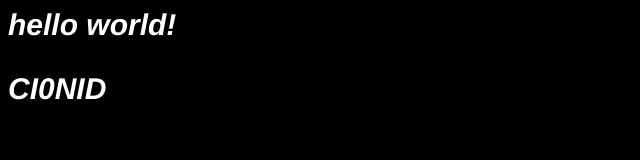
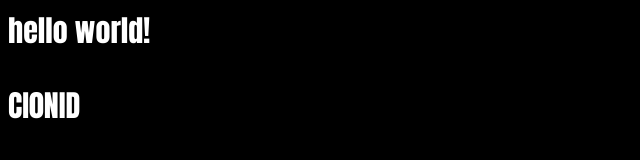
Before and after one commit to CI0NID/ci0nid.github.io, a plain HTML site: page index.html in a window 1280 px wide. Shown: the whole page, without its empty margins (0-640 px from the left). Drawn offline with Linux system fonts and the light colour scheme.

Commit message:
Update style.css

```diff
--- a/style.css
+++ b/style.css
@@ -2,9 +2,8 @@
 body {
   background-color: black;
   color: white;
-  font-family: Helvetica;
+  font-family: Impact;
   font-weight: 700;
-  font-style: italic;
   font-size: 30;
   margin: center;
   text-shadow: 0 2px black
```
